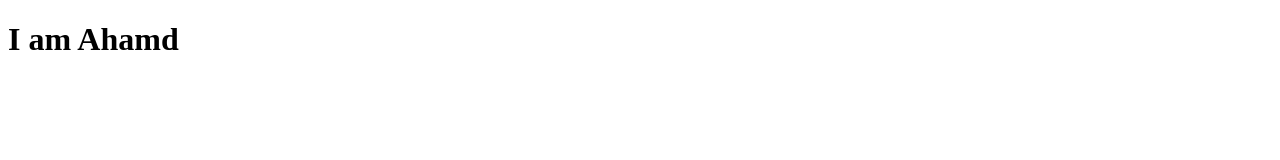
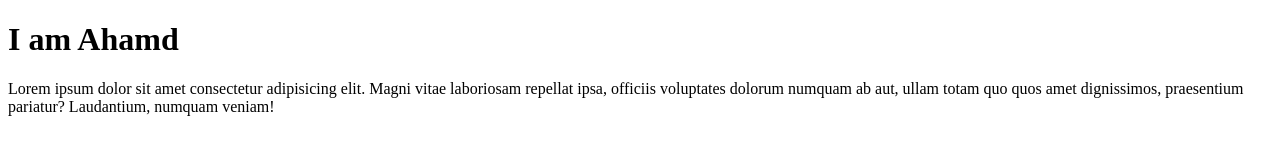
Before and after one commit to ansariahmad/git-learn, a plain HTML site: page index.html in a window 1280 px wide. Drawn offline with Linux system fonts and the light colour scheme.

Commit message:
update index.html

```diff
--- a/index.html
+++ b/index.html
@@ -7,5 +7,6 @@
 </head>
 <body>
     <h1>I am Ahamd</h1>
+    <p>Lorem ipsum dolor sit amet consectetur adipisicing elit. Magni vitae laboriosam repellat ipsa, officiis voluptates dolorum numquam ab aut, ullam totam quo quos amet dignissimos, praesentium pariatur? Laudantium, numquam veniam!</p>
 </body>
 </html>
```
